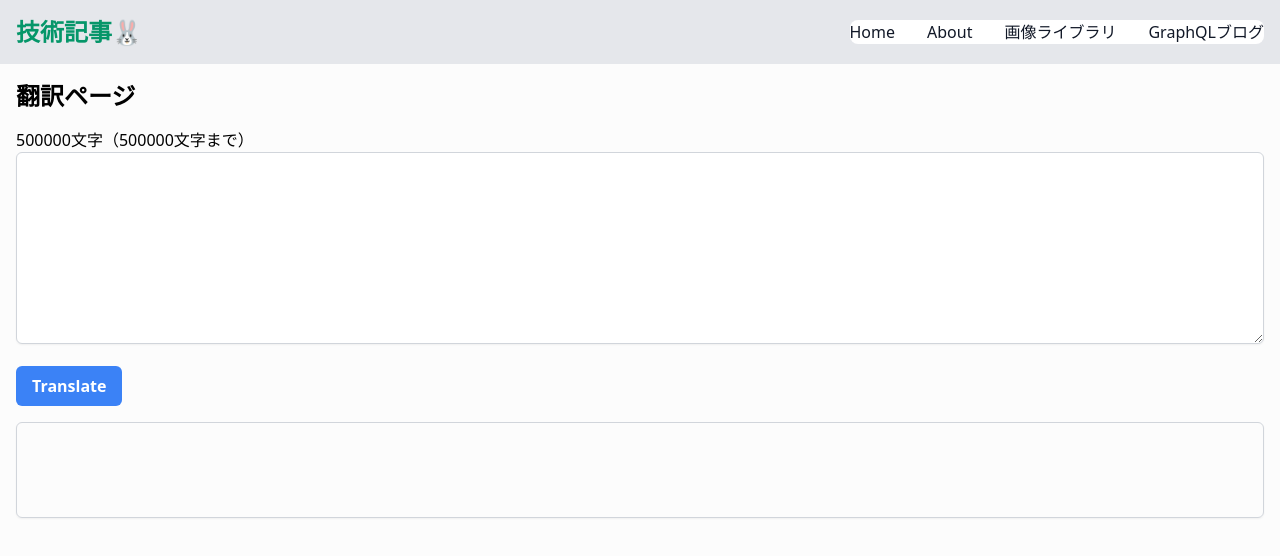
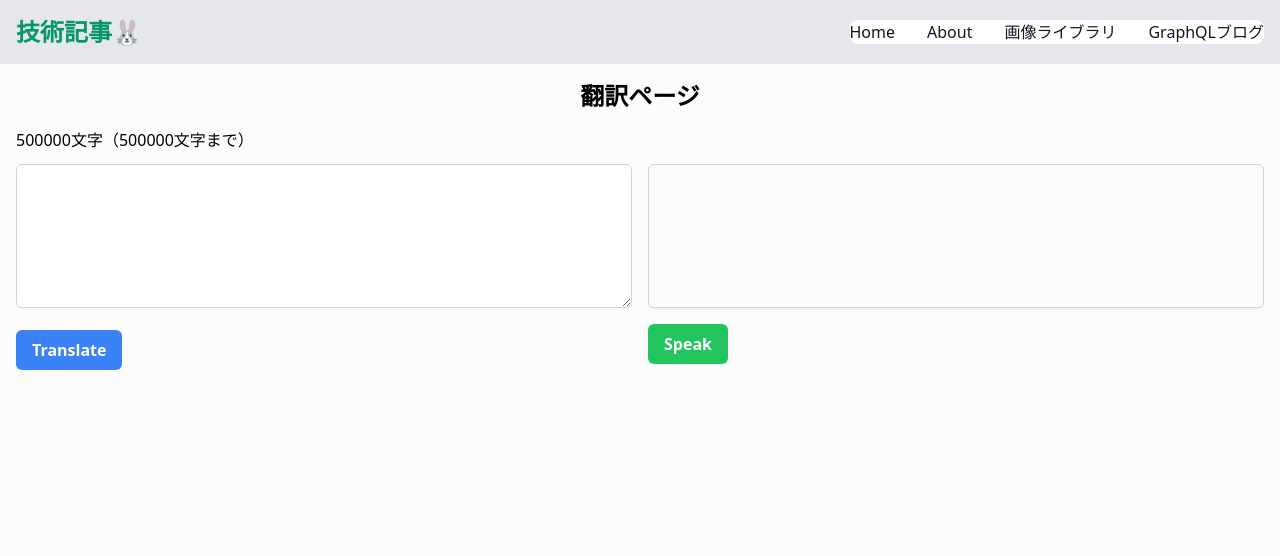
Before and after one commit to hro19/notion_blog, a Next.js app: page /honyaku in a window 1280 px wide. Shown: the top 556 px of the page. Built offline with nearby package versions, Linux system fonts and the light colour scheme; no server answers.

Commit message:
【SpeechSynthesisUtterance】音声読み上げボタンを設置、文字が日本語か英語で音声振り分け。

```diff
--- a/pages/honyaku.tsx
+++ b/pages/honyaku.tsx
@@ -8,30 +8,35 @@ const Honyaku = () => {
   const [inputText, setInputText] = useState(''); // inputText ステートを宣言する
   const [translatedText, setTranslatedText] = useState(''); // translatedText ステートを宣言する
   const [apiLimit, setApiLimit] = useState(500000); // apiLimit ステートを宣言する
+  const [isJapanese, setIsJapanese] = useState(false); // isJapanese ステートを宣言する
 
+  //インプットした文字をinputTextにセットする
   const handleInputChange = (event) => {
     setInputText(event.target.value);
   };
 
+  //翻訳ハンドラー
   const handleTranslate = () => {
     let deeplInput = inputText;
-    let isJapanese = false;
+    let isJap = false;
     let sourceLang = '';
 
     for (var i = 0; i < deeplInput.length; i++) {
       //言語判別
       if (deeplInput.charCodeAt(i) >= 256) {
-        isJapanese = true;
+        isJap = true;
         break;
       }
     }
 
-    switch (isJapanese) {
+    switch (isJap) {
       case true:
         sourceLang = '&source_lang=JA&target_lang=EN';
+        setIsJapanese(true);
         break;
       case false:
         sourceLang = '&source_lang=EN&target_lang=JA';
+        setIsJapanese(false);
         break;
       default:
         alert('言語の判別に失敗しました');
@@ -59,6 +64,7 @@ const Honyaku = () => {
       });
   };
 
+  //一月のご利用文字数を表示
   useEffect(() => {
     const getApiLimit = () => {
       const content = encodeURI('auth_key=' + API_KEY);
@@ -83,15 +89,30 @@ const Honyaku = () => {
     getApiLimit();
   }, [translatedText]);
 
+  //音声読み上げハンドラー
+  const handleSpeak = () => {
+    const utterance = new SpeechSynthesisUtterance(translatedText);
+    if (isJapanese) {
+      utterance.lang = 'en-US';
+    } else {
+      utterance.lang = 'ja-JP';
+    }
+    speechSynthesis.speak(utterance);
+  };
+
   return (
     <div className='p-4'>
-      <h1 className='text-2xl font-bold mb-4'>翻訳ページ</h1>
+      <h1 className='text-2xl font-bold mb-4 text-center'>翻訳ページ</h1>
+      <p className='mb-3'>
         {!isNaN(apiLimit) && `${apiLimit}文字`}（500000文字まで）
+      </p>
+      <div className='grid gap-4 sm:grid-cols-2'>
+        <div>
           <textarea
             id='deepl-input'
             value={inputText}
             onChange={handleInputChange}
-        className='p-2 rounded-md border border-gray-300 shadow-sm focus:border-indigo-500 focus:ring focus:ring-indigo-200 focus:ring-opacity-50 w-full h-48'
+            className='p-2 rounded-md border border-gray-300 shadow-sm focus:border-indigo-500 focus:ring focus:ring-indigo-200 focus:ring-opacity-50 w-full h-36'
           />
           <button
             onClick={handleTranslate}
@@ -99,11 +120,21 @@ const Honyaku = () => {
           >
             Translate
           </button>
+        </div>
+        <div>
           <div
             id='deepl-output'
-        className='p-2 rounded-md border border-gray-300 shadow-sm mt-4 h-24'
+            className='p-2 rounded-md border border-gray-300 shadow-sm h-36'
           >
             {translatedText}
+          </div>
+          <button
+            onClick={handleSpeak}
+            className='bg-green-500 hover:bg-green-700 text-white font-bold py-2 px-4 rounded-md mt-4'
+          >
+            Speak
+          </button>
+        </div>
       </div>
     </div>
   );
```
Lines whose indentation alone changed are shown as unchanged.
